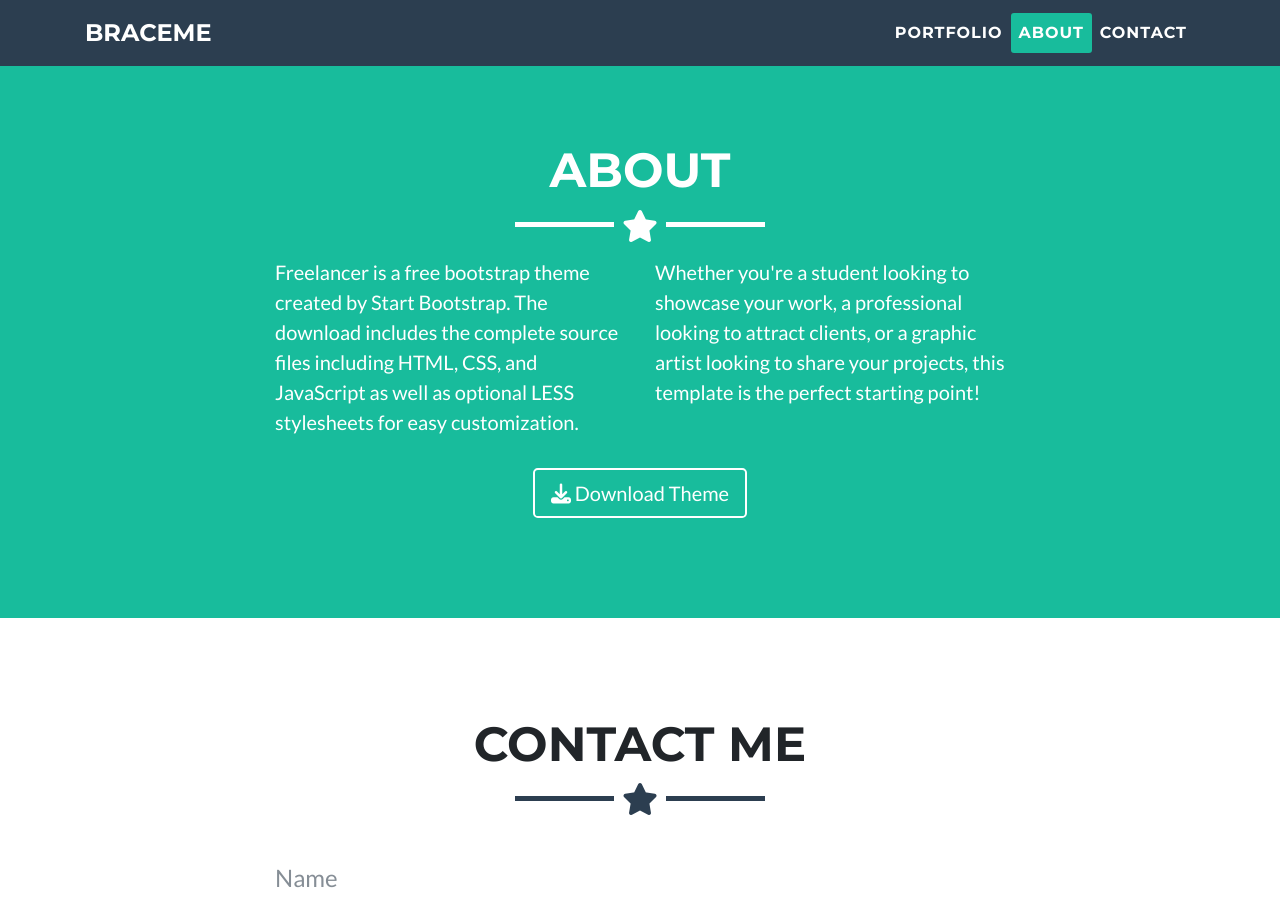
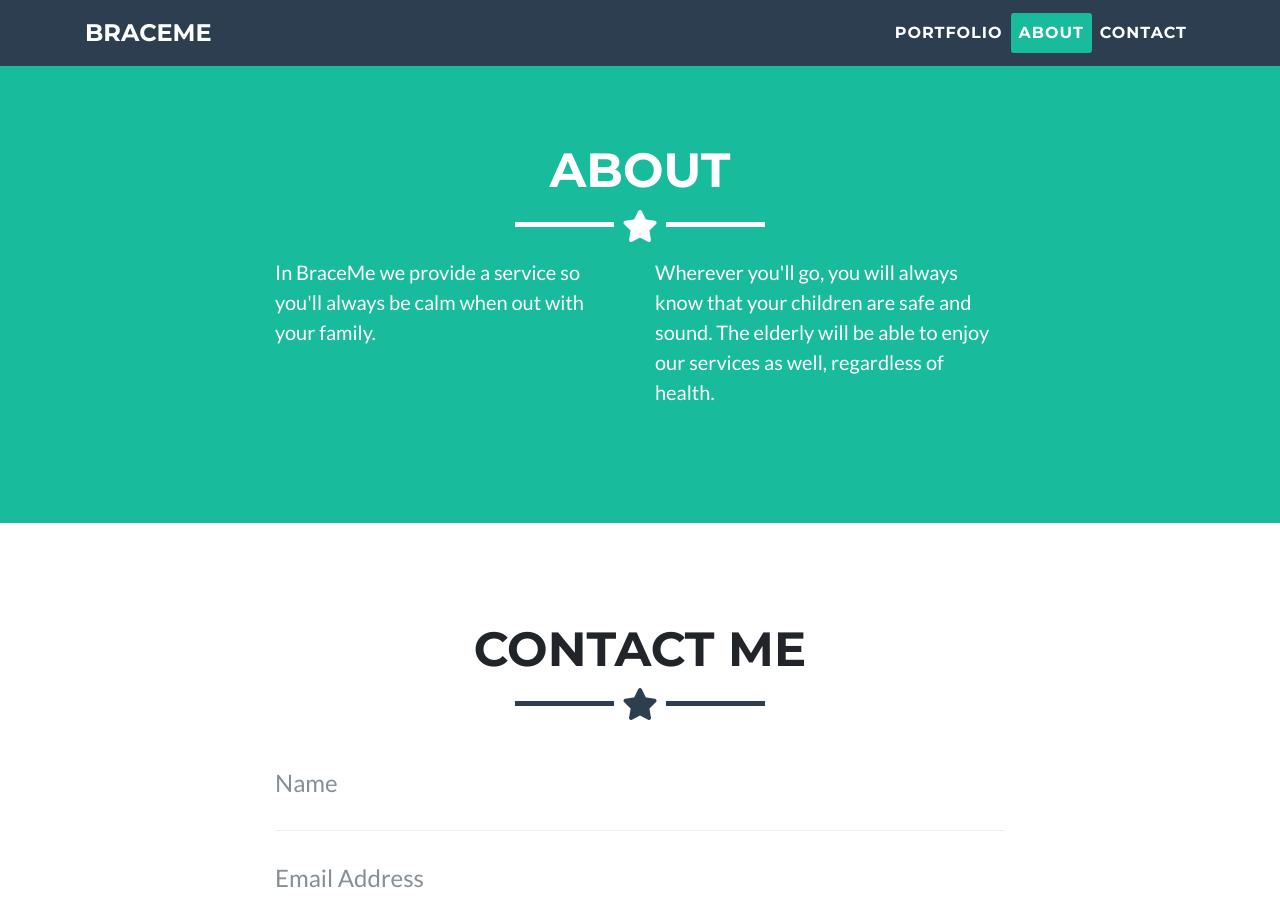
Before and after one commit to MatanAvneri/mla_yazamut, a Jekyll site: the page built from index.html, in a window 1280 px wide and 900 px high, scrolled down 1564 px. Built offline with Jekyll 4.4.1, drawn with Linux system fonts in a browser that asks for light colours; nearby versions of some CDN libraries.

```diff
--- a/_layouts/default.html
+++ b/_layouts/default.html
@@ -138,19 +138,11 @@
         <hr class="star-light">
         <div class="row">
             <div class="col-lg-4 ml-auto">
-                <p>Freelancer is a free bootstrap theme created by Start Bootstrap. The download includes the complete
-                    source files including HTML, CSS, and JavaScript as well as optional LESS stylesheets for easy
-                    customization.</p>
+                <p>In BraceMe we provide a service so you'll always be calm when out with your family.</p>
             </div>
             <div class="col-lg-4 mr-auto">
-                <p>Whether you're a student looking to showcase your work, a professional looking to attract clients, or
-                    a graphic artist looking to share your projects, this template is the perfect starting point!</p>
-            </div>
-            <div class="col-lg-8 mx-auto text-center">
-                <a href="#" class="btn btn-lg btn-outline">
-                    <i class="fa fa-download"></i>
-                    Download Theme
-                </a>
+                <p>Wherever you'll go, you will always know that your children are safe and sound.
+                The elderly will be able to enjoy our services as well, regardless of health.</p>
             </div>
         </div>
     </div>
```
